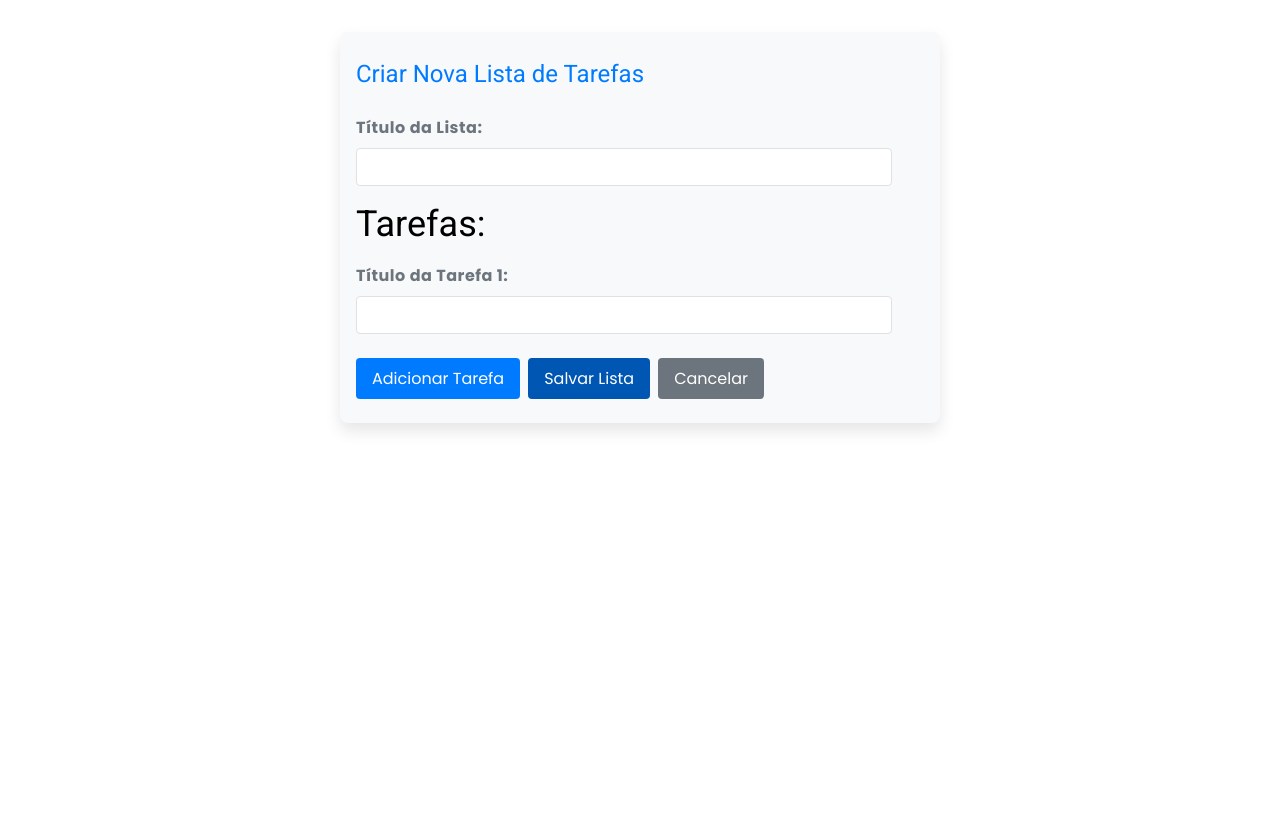
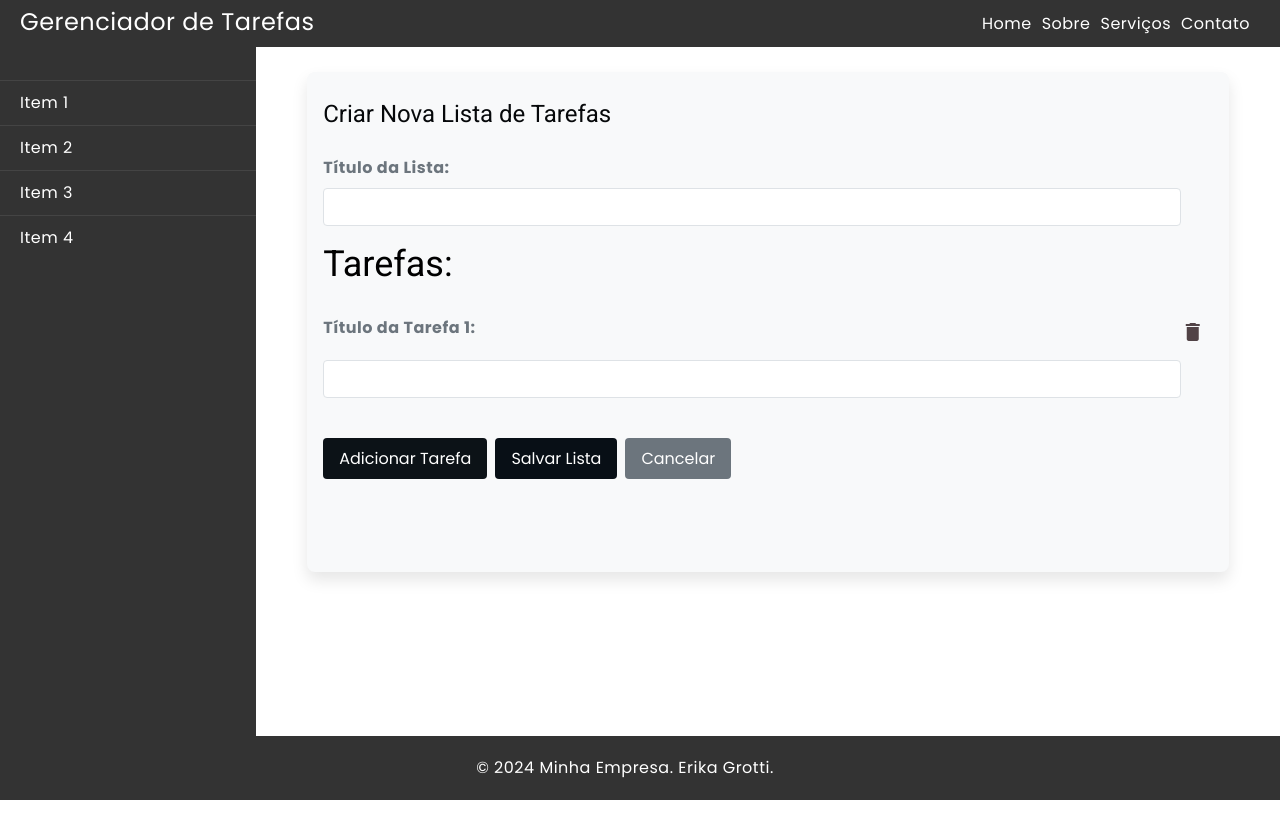
Before and after one commit to erikagrotti/desafio-front, an Angular app: page /created in a window 1280 px wide. After the commit the page ends 800 px from the top, so only its background shows below. Built offline with nearby package versions, Linux system fonts and the light colour scheme.

Commit message:
Primeiro created

```diff
--- a/src/app/app.component.ts
+++ b/src/app/app.component.ts
@@ -13,6 +13,8 @@ import { MatCheckboxModule } from '@angular/material/checkbox'
 import {TaskItemComponent} from './component/task-item/task-item.component'
 import {CreateTaskListComponent} from './component/create-task-list/create-task-list.component'
 import { FormsModule } from '@angular/forms';
+import {MainCreatedComponent} from './component/main-created/main-created.component'
+import { MatSnackBar, MatSnackBarModule } from '@angular/material/snack-bar'
 
 @Component({
   selector: 'app-root',
@@ -31,7 +33,9 @@ import { FormsModule } from '@angular/forms';
     MatCheckboxModule,
     TaskItemComponent,
     CreateTaskListComponent,
-    FormsModule
+    FormsModule,
+    MainCreatedComponent,
+    MatSnackBarModule
 ],
   templateUrl: './app.component.html',
   styleUrl: './app.component.scss'
--- a/src/app/app.routes.ts
+++ b/src/app/app.routes.ts
@@ -3,7 +3,8 @@ import { Routes } from '@angular/router';
 import { LoginComponent } from './component/login/login.component';
 import { SignupComponent } from './component/signup/signup.component';
 import { MainComponent } from './component/main/main.component';
-import {CreateTaskListComponent} from './component/create-task-list/create-task-list.component'
+// import {CreateTaskListComponent} from './component/create-task-list/create-task-list.component';
+import { MainCreatedComponent } from './component/main-created/main-created.component';
 
 export const routes: Routes = [
 {
@@ -20,6 +21,6 @@ export const routes: Routes = [
 },
 {
     path: "created",
-    component: CreateTaskListComponent
+    component: MainCreatedComponent
 }
 ];
--- a/src/app/component/create-task-list/create-task-list.component.html
+++ b/src/app/component/create-task-list/create-task-list.component.html
@@ -7,7 +7,12 @@
 
 <h3>Tarefas:</h3>
 <div *ngFor="let task of tasks; let i = index" class="task-input-group">
-  <label for="taskTitle{{i}}">Título da Tarefa {{i + 1}}:</label>
+  <div class="task-header">
+    <label for="taskTitle{{i}}">Título da Tarefa {{i + 1}}:</label>
+    <button mat-icon-button (click)="deleteTask(i)">
+      <mat-icon>delete</mat-icon>
+    </button>
+  </div>
   <input type="text" id="taskTitle{{i}}" [(ngModel)]="task.title">
 </div>
 
--- a/src/app/component/create-task-list/create-task-list.component.scss
+++ b/src/app/component/create-task-list/create-task-list.component.scss
@@ -5,13 +5,14 @@
   padding: 1rem;
   border-radius: 0.5rem;
   box-shadow: 0 0.5rem 1rem rgba(0, 0, 0, 0.1);
-    max-width: 600px;
+  width: 90%;
+  height: 500px;
   margin: 2rem auto;
 }
 
 /* Título principal */
 h2 {
-    color: #007bff;
+  color: #06080a;
   font-size: 1.5rem;
   margin-bottom: 1rem;
 }
@@ -42,11 +43,11 @@
   font-size: 1rem;
 
   &.primary {
-      background-color: #007bff;
+    background-color: #0c1217;
     color: #fff;
 
     &:disabled {
-        background-color: #0056b3;
+      background-color: #080f16;
       cursor: not-allowed;
     }
   }
@@ -61,19 +62,38 @@
   }
 
   &:disabled {
-      background-color: #b8daff;
+    background-color: #474b50;
   }
 }
 
 /* Estilização específica das tarefas */
+.task-input-container {
+  display: flex;
+  align-items: center; /* Alinha verticalmente */
+}
+
+/*  Usando ::ng-deep para estilizar o botão de lixeira */
+::ng-deep .task-input-group button[mat-icon-button] {
+  background: none;
+  border: none;
+  margin-left: 10px;
+
+  /* Centralizando a sombra no hover */
+  &:hover {
+    display: flex;
+    flex-direction: column;
+    align-items: center;
+    justify-content: center;
+  }
+
+}
+
 .task-input-group {
   margin-bottom: 1rem;
-
-    label {
-      margin-top: 1rem;
 }
 
-    input[type="text"] {
-      margin-bottom: 0;
+.task-header {
+  display: flex;
+  justify-content: space-between; /* Distribui o conteúdo horizontalmente */
+  align-items: center; /* Alinha verticalmente */
 }
-  }
--- a/src/app/component/create-task-list/create-task-list.component.ts
+++ b/src/app/component/create-task-list/create-task-list.component.ts
@@ -4,6 +4,9 @@ import { Router } from '@angular/router';
 import { CommonModule } from '@angular/common';
 import { FormsModule } from '@angular/forms';
 import { Task } from '../../models/task.models';
+import { MatIconModule } from '@angular/material/icon';
+import { MatButtonModule } from '@angular/material/button';
+import { MatSnackBar, MatSnackBarModule } from '@angular/material/snack-bar';
 
 @Component({
   selector: 'app-create-task-list',
@@ -11,20 +14,31 @@ import { Task } from '../../models/task.models';
   imports: [
     CommonModule,
     FormsModule,
+    MatIconModule,
+    MatButtonModule,
+    MatSnackBarModule
   ],
   templateUrl: './create-task-list.component.html',
   styleUrls: ['./create-task-list.component.scss']
 })
 export class CreateTaskListComponent {
   listTitle: string = '';
-  tasks: Task[] = [{ listID: 0, taskID: '', title: '', status: false }]; // Inicializa com um campo de tarefa
+  tasks: Task[] = [{ listID: 0, taskID: '', title: '', status: false }];
 
-  constructor(private taskService: TaskService, private router: Router) { }
+  constructor(
+    private taskService: TaskService,
+    private router: Router,
+    private snackBar: MatSnackBar
+  ) { }
+
+  public generateUniqueListID(): number {
+    return Date.now();
+  }
 
   addTask() {
     this.tasks.push({
-      listID: 0, // Inicializa como 0
-      taskID: '', // Inicializa como vazio
+      listID: 0,
+      taskID: '',
       title: '',
       status: false,
     });
@@ -35,42 +49,61 @@ export class CreateTaskListComponent {
   }
 
   saveTaskList() {
-    const listID = this.generateUniqueListID(); // Gera um ID único para a lista
-    const newTasks = this.tasks.map((task, index) => ({
+    const listID = this.generateUniqueListID();
+
+    // 1. Crie a "tarefa pai" (título da lista) diretamente no array
+    const allTasks: Task[] = [{
+      listID: listID,
+      taskID: 'T001',
+      title: this.listTitle,
+      status: false,
+      description: undefined,
+      subtasks: undefined
+    }];
+
+    // 2. Adicione as tarefas filhas ao array 'allTasks'
+    allTasks.push(...this.tasks.map((task, index) => ({
       listID,
-      taskID: `T00${index + 2}`, // Define taskID sequencial a partir de T002
+      taskID: `T00${index + 2}`,
       title: task.title,
-      status: false, // Inicializa as tarefas como não concluídas
+      status: false,
       description: task.description,
       subtasks: task.subtasks
-    }));
+    })));
 
-    // Salva a tarefa pai (lista de tarefas)
-    this.taskService.createTask({
-      listID,
-      taskID: 'T001',
-      title: this.listTitle,
-      status: false
-    }).subscribe(
-      () => {
-        // Salva as tarefas filhas
-        this.taskService.createTasks(newTasks).subscribe(
-          () => {
-            console.log('Lista de tarefas criada com sucesso!');
-            this.router.navigate(['/task-list']); // Redireciona para a lista de tarefas
-          },
-          error => console.error('Erro ao criar tarefas:', error)
-        );
+    // 3. Envie todas as tarefas para o backend
+    this.taskService.createTasks(allTasks).subscribe(
+      response => {
+        console.log('Lista de tarefas criada com sucesso!', response);
+
+        this.snackBar.open('Lista de tarefas criada com sucesso!', 'Fechar', {
+          duration: 3000
+        });
+
+        // Limpa os campos do formulário
+        this.listTitle = '';
+        this.tasks = [{ listID: 0, taskID: '', title: '', status: false }];
+
+        // Redireciona para a rota desejada
+        this.router.navigate(['/created']);
       },
-      error => console.error('Erro ao criar lista de tarefas:', error)
+      error => {
+        console.error('Erro ao criar lista de tarefas:', error);
+
+        this.snackBar.open('Erro ao criar a lista de tarefas.', 'Fechar', {
+          duration: 5000
+        });
+      }
     );
   }
 
+  // Método para cancelar a criação da lista
   cancel() {
-    this.router.navigate(['/task-list']);
+    this.router.navigate(['/']); // Ou a rota desejada para cancelar
   }
 
-  private generateUniqueListID(): number {
-    return Date.now();
+  // Método para excluir uma tarefa
+  deleteTask(index: number) {
+    this.tasks.splice(index, 1);
   }
 }
--- /dev/null
+++ b/src/app/component/main-created/main-created.component.html
@@ -0,0 +1,6 @@
+<app-header></app-header>
+<main>
+    <app-sidebar></app-sidebar>
+    <app-create-task-list></app-create-task-list>
+</main>
+<app-footer></app-footer>
--- /dev/null
+++ b/src/app/component/main-created/main-created.component.scss
@@ -0,0 +1,11 @@
+
+main {
+    display: grid;
+    grid-template-columns: 0.25fr 1fr;
+    padding-top: 40px;
+    // justify-content: start;
+    // align-items: center;
+    // width: 100%;
+    // height: 100%;
+
+  }
--- a/src/app/component/task-list/task-list.component.scss
+++ b/src/app/component/task-list/task-list.component.scss
@@ -19,6 +19,7 @@
   width: 100%;
   height: 100%;
 
+
 }
 
 .task-list-container {
@@ -27,6 +28,7 @@
   flex-direction: column;
   text-decoration: none;
   list-style: none;
+
 }
 
 .parent-task {
--- a/src/app/models/task.models.ts
+++ b/src/app/models/task.models.ts
@@ -5,6 +5,6 @@ export interface Task {
   taskID: string;
   title: string;
   status: boolean;
-  description?: string;
-  subtasks?: Task[]; // Para usar a lógica de tarefas pai/filho
+  description?: string; // '?' indica que a propriedade é opcional
+  subtasks?: Task[];   // '?' indica que a propriedade é opcional
 }
--- a/src/app/services/task.service.ts
+++ b/src/app/services/task.service.ts
@@ -59,6 +59,7 @@ export class TaskService {
     // Você pode usar a rota /items (POST) para criar várias tarefas de uma vez
     // ou criar uma nova rota na API para lidar com a criação em lote
     const url = `${this.apiUrl}/items`;
+    const headers = new HttpHeaders({ 'Content-Type': 'application/json' });
     return this.http.post(url, { tasks }, { headers: new HttpHeaders({ 'Content-Type': 'application/json' }) });
   }
 }
```
Also changed, not shown: src/app/component/main-created/main-created.component.ts (added, +21 -0 lines), 1 other file (tests, documents, lock files or other folders). Lines whose indentation alone changed are shown as unchanged.
